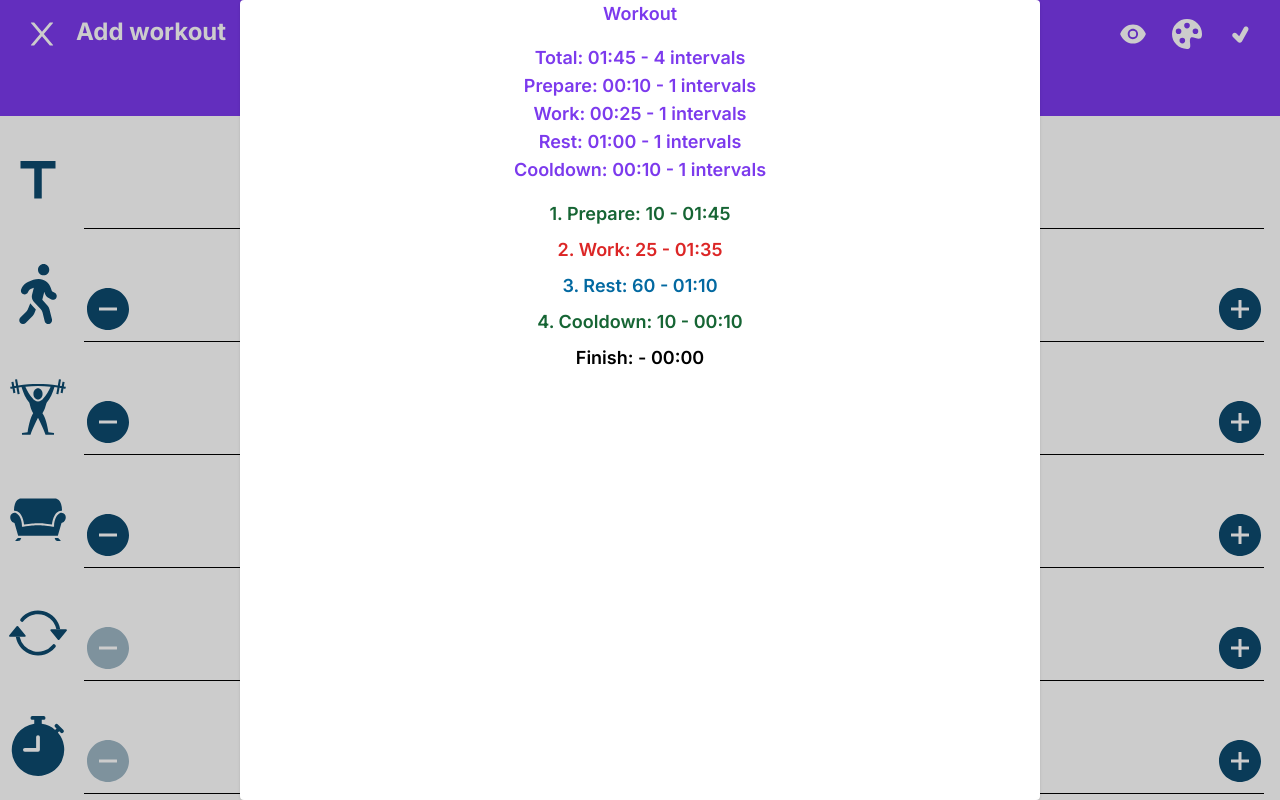
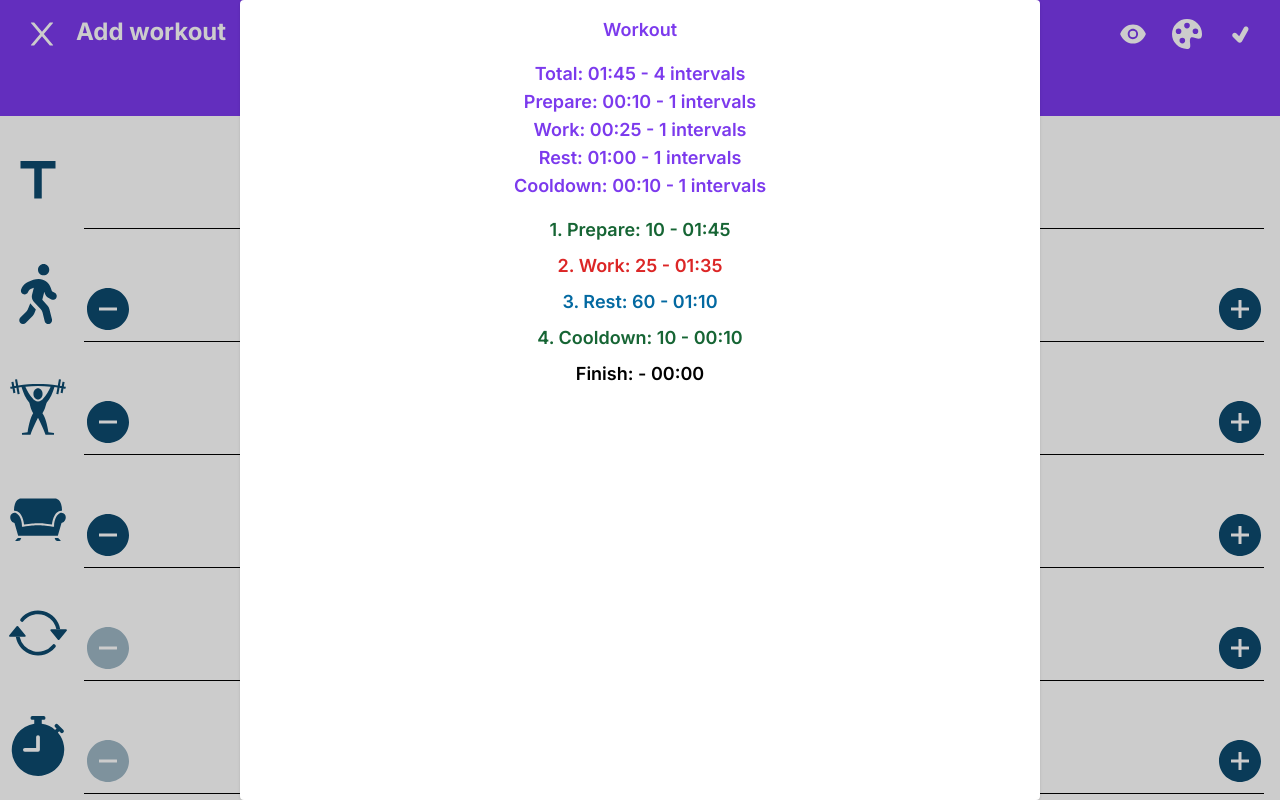
Before and after one commit to Lewisjohnward/tabata-timer, a Next.js app: page / in a window 1280 px wide. Both pictures are taken after a click on the button 1133 px from the left and 34 px from the top of the page. Shown: the top 800 px of the page. Built offline with nearby package versions, Linux system fonts and the light colour scheme.

Commit message:
changed logic

```diff
--- a/src/app/components/summary.tsx
+++ b/src/app/components/summary.tsx
@@ -12,11 +12,7 @@ const NumberOfSets = ({
   numberOfSets: string;
   color: string;
 }) => {
-  return (
-    <p style={{ color: color }}>
-      {numberOfSets && `Number of sets: ${numberOfSets}`}
-    </p>
-  );
+  return <p style={{ color: color }}>{`Number of sets: ${numberOfSets}`}</p>;
 };
 
 const Totals = ({ totals, color }: { totals: string[]; color: string }) => {
@@ -66,9 +62,11 @@ const Summary = ({ setSummaryVisible, summaryObj, color }: SummaryProps) => {
 
   return (
     <Modal closePortal={() => setSummaryVisible(false)}>
-      <div className="bg-white h-[500px] w-[800px] overflow-scroll rounded shadow space-y-4 lg:h-[800px] font-semibold text-lg text-center">
+      <div className="bg-white h-[500px] w-[800px] overflow-scroll rounded shadow space-y-4 lg:h-[800px] font-semibold text-lg text-center pt-4">
         <p style={{ color: color }}>Workout</p>
-        <NumberOfSets numberOfSets={numberOfSets} color={color} />
+        {numberOfSets && (
+          <NumberOfSets numberOfSets={numberOfSets} color={color} />
+        )}
         <Totals totals={totals} color={color} />
         <IntervalsList summary={summary} color={color} />
       </div>
```
